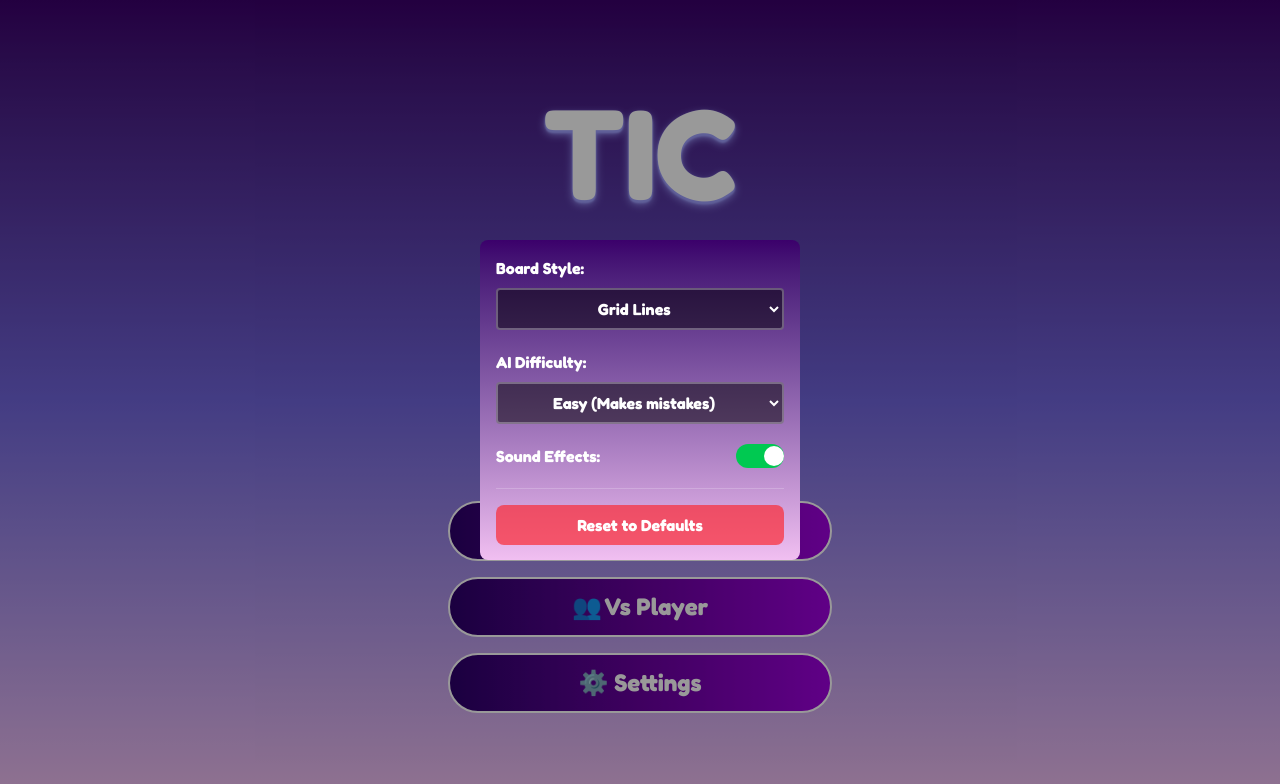
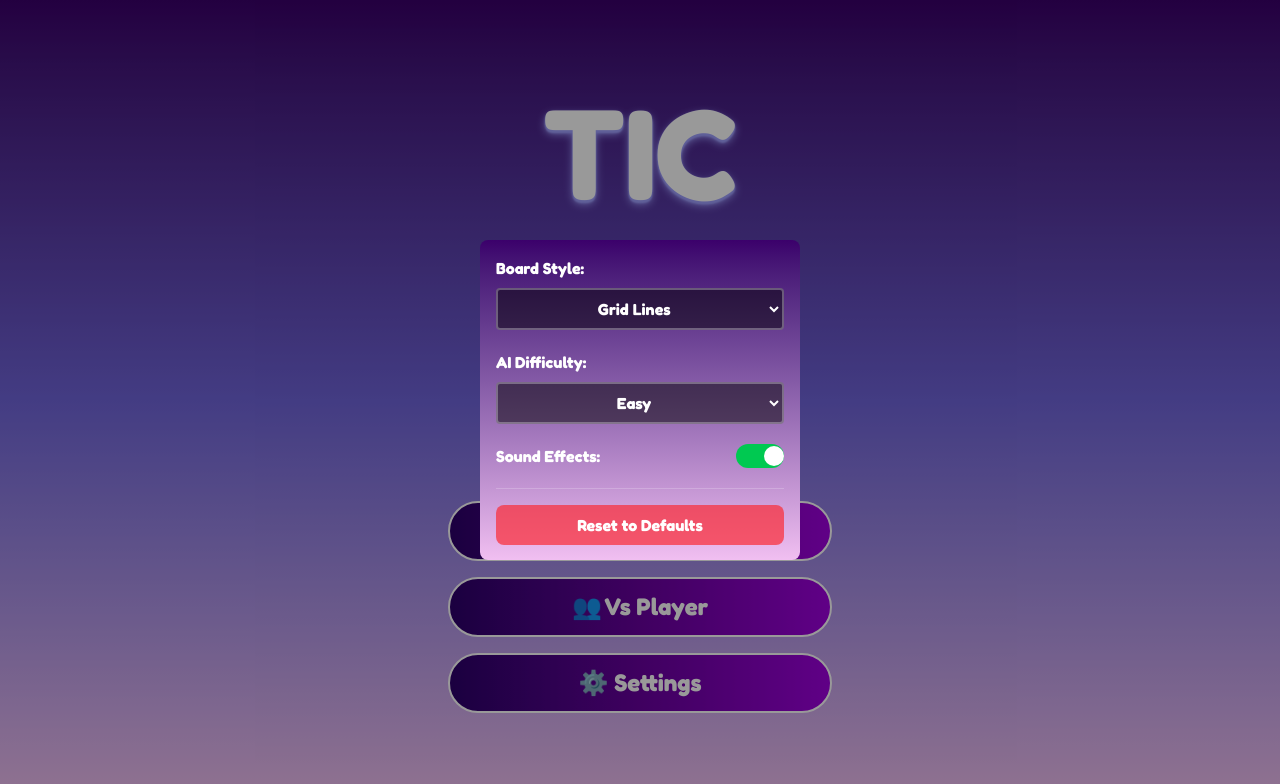
Before and after one commit to jonathanudeh/tic-tac-toe, a React (Vite) app: page / in a window 1280 px wide. Both pictures are taken after a click on the button "⚙️ Settings". Shown: the top 784 px of the page. Built offline with nearby package versions, Linux system fonts and the light colour scheme.

Commit message:
wrote the readme file

```diff
--- a/src/components/Settings.tsx
+++ b/src/components/Settings.tsx
@@ -51,9 +51,9 @@
             }
             className="w-full p-2 border-2 bg-black/50 border-white/30 rounded text-center font-bold text-white"
           >
-            <option value="easy">Easy (Makes mistakes)</option>
-            <option value="medium">Medium (Sometimes smart)</option>
-            <option value="hard">Hard (Always optimal)</option>
+            <option value="easy">Easy</option>
+            <option value="medium">Medium</option>
+            <option value="hard">Hard</option>
           </select>
         </div>
 
```
Also changed, not shown: public/background_image.png (added), 1 other file (tests, documents, lock files or other folders).
